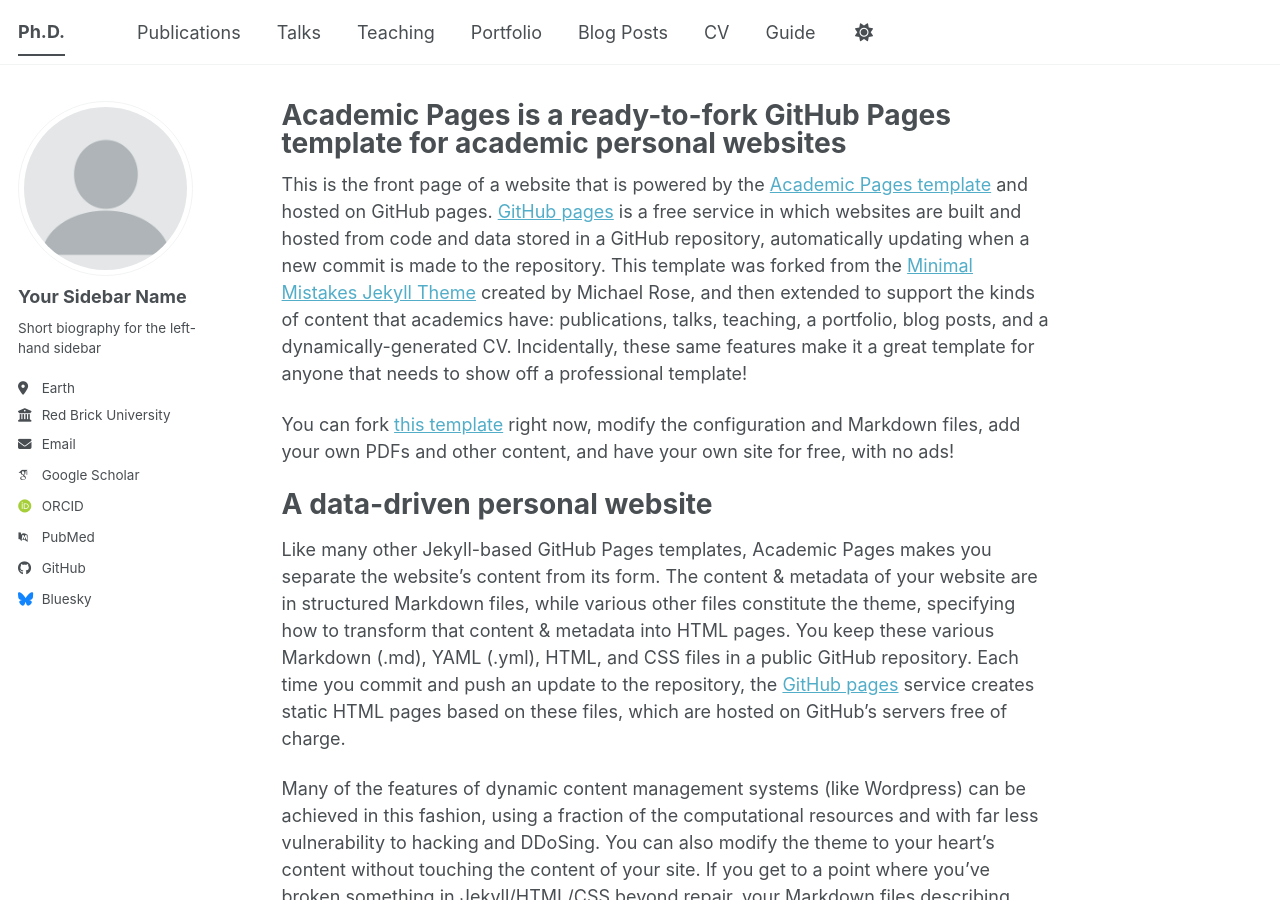
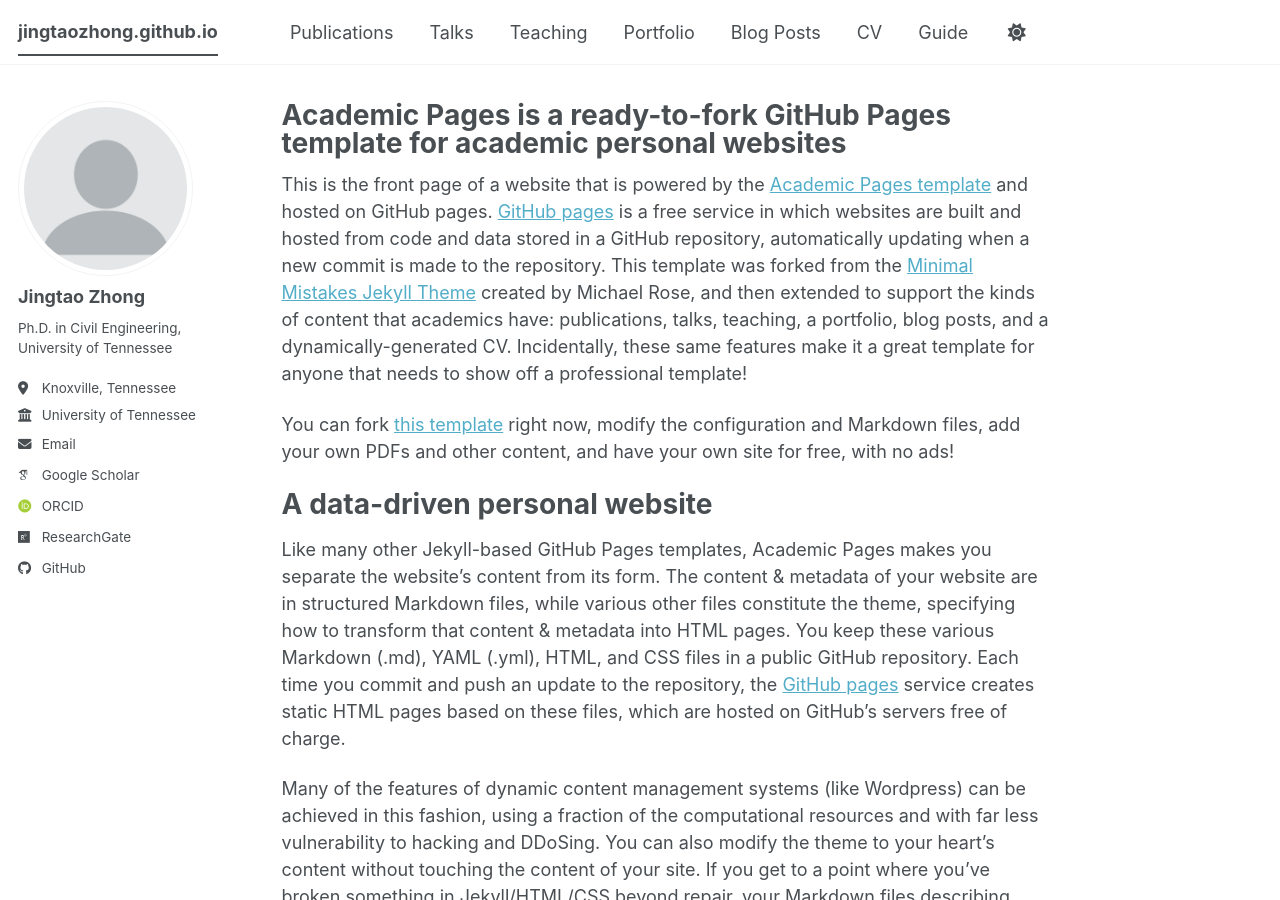
Before and after one commit to JZhongUTK/jingtaozhong.github.io, a Jekyll site: the page built from _pages/about.md, in a window 1280 px wide and 900 px high. Built offline with Jekyll 4.4.1, drawn with Linux system fonts in a browser that asks for light colours; some web fonts are replaced; a script bundle is joined from its source files by our own code; library files that are not in the unit come from our copies.

Commit message:
Update _config.yml

```diff
--- a/_config.yml
+++ b/_config.yml
@@ -9,7 +9,7 @@
 # Basic Site Settings
 locale                   : "en-US"
 site_theme               : "default" # The available themes options are "default", "air", "sunrise", "mint", "dirt" and "contrast"
-title                    : "Ph.D."
+# title                    : "Ph.D."
 title_separator          : "-"
 name                     : &name "Jingtao Zhong"
 description              : &description "Your Name's academic portfolio"   # Update this with a general description of your site, this is the default if not overridden by a page
@@ -23,13 +23,13 @@
 author:
   # Biographic information
   avatar           : "profile.png"
-  name             : "Your Sidebar Name"
+  name             : "Jingtao Zhong"
   pronouns         : # example: "she/her"
-  bio              : "Short biography for the left-hand sidebar"
-  location         : "Earth"
-  employer         : "Red Brick University"
+  bio              : "Ph.D. in Civil Engineering, University of Tennessee"
+  location         : "Knoxville, Tennessee"
+  employer         : "University of Tennessee"
   uri              : # URL
-  email            : "none@example.org"
+  email            : "jzhong7@vols.utk.edu"
 
   # Academic websites
   academia         : # URL
@@ -37,11 +37,11 @@
   googlescholar    : "https://scholar.google.com/citations?user=tyoTVZgAAAAJ&hl=en"
   inspire-hep      : # URL
   impactstory      : # URL
-  orcid            : "https://orcid.org/yourorcidurl"
+  orcid            : "https://orcid.org/0000-0001-7977-2043"
   semantic         : # URL
   ssrn             : # URL
-  pubmed           : "https://www.ncbi.nlm.nih.gov/pubmed/?term=john+snow"
-  researchgate     : # URL
+  # pubmed           : "https://www.ncbi.nlm.nih.gov/pubmed/?term=john+snow"
+  researchgate     : "https://www.researchgate.net/profile/Jingtao-Zhong/research"
   scopus           : # URL
   zotero           : # URL
 
@@ -50,13 +50,13 @@
   bitbucket        : # Username - Update with your username on the site
   codepen          : # Username
   dribbble         : # Username
-  github           : "academicpages"
+  github           : "https://github.com/JZhongUTK"
   kaggle           : # Username
   stackoverflow    : # User number or user number and name (i.e., use "1" or "1/jeff-atwood")
 
   # Social media
   artstation       : # Username
-  bluesky          : "bsky.app" # Replace this with you Bluesky username
+  # bluesky          : "bsky.app" # Replace this with you Bluesky username
   facebook         : # Username
   flickr           : # Username
   foursquare       : # Username
```
